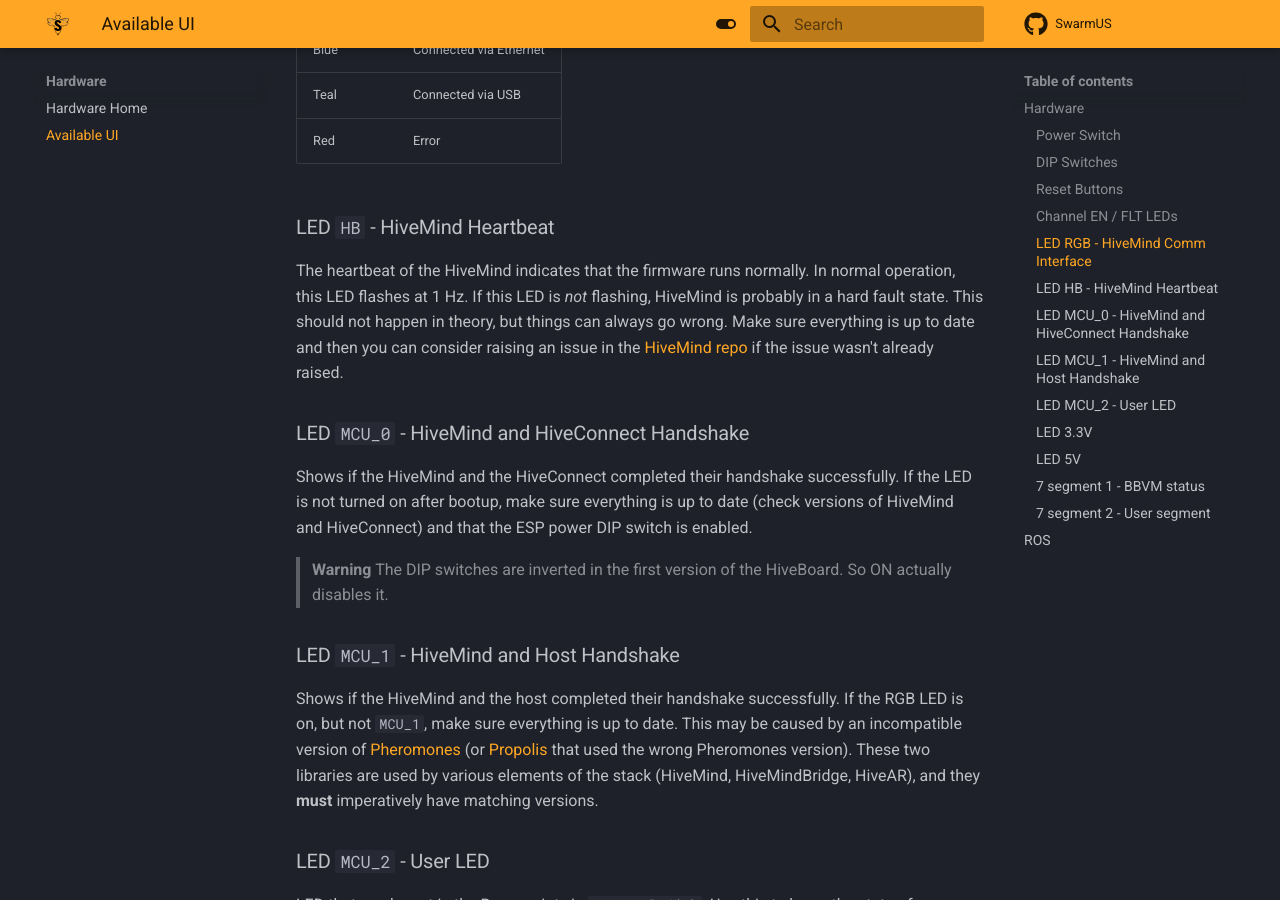
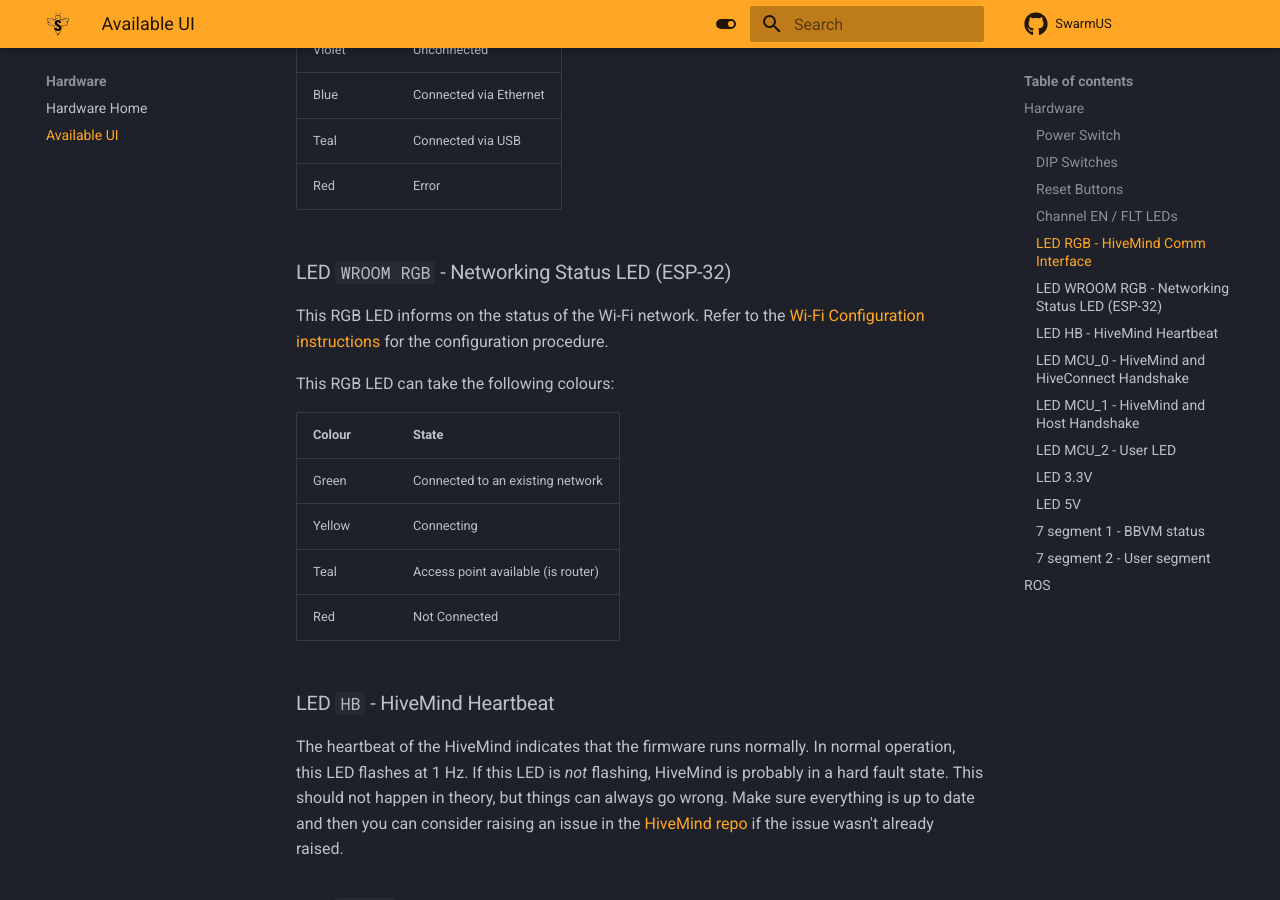
Before and after one commit to SwarmUS/SwarmUS-doc, an MkDocs documentation site: the page built from docs/sections/hardware/hiveboard-ui.md, in a window 1280 px wide and 900 px high, scrolled down 3373 px. Built offline with MkDocs 1.6.1 and Material for MkDocs 9.7.7, drawn with Linux system fonts in a browser that asks for light colours; some of the changed text lies outside the part shown.

Commit message:
Feat/swarinfo 617 wifi setup (#11)
* edits sam

* wip

* wip with resize

* Wifi done

* cleanup

```diff
--- a/docs/sections/hardware/hiveboard-ui.md
+++ b/docs/sections/hardware/hiveboard-ui.md
@@ -9,6 +9,7 @@ These are the UI elements that are worth mentioning on a physical HiveBoard:
 | ID on board | Description                        |
 | ----------- | ---------------------------------- |
 | LED RGB     | HiveMind comm interface            |
+| WROOM RGB   | Networking Status LED (ESP-32)     |
 | LED HB      | HiveMind heartbeat                 |
 | LED MCU_0   | HiveMind and HiveConnect handshake |
 | LED MCU_1   | HiveMind and Host handshake        |
@@ -75,6 +76,19 @@ The RGB LED can take the following colours:
 | Teal   | Connected via USB      |
 | Red    | Error                  |
 
+### LED `WROOM RGB` - Networking Status LED (ESP-32)
+
+This RGB LED informs on the status of the Wi-Fi network. Refer to the [Wi-Fi Configuration instructions](../reference/Networking/configure-wifi.md) for the configuration procedure.
+
+This RGB LED can take the following colours:
+
+| Colour | State                                |
+| ------ | ----------------------               |
+| Green  | Connected to an existing network     |
+| Yellow | Connecting                           |
+| Teal   | Access point available (is router)   |
+| Red    | Not Connected                        |
+
 ### LED `HB` - HiveMind Heartbeat
 
 The heartbeat of the HiveMind indicates that the firmware runs normally. In normal operation, this LED flashes at 1 Hz. If this LED is _not_ flashing, HiveMind is probably in a hard fault state. This should not happen in theory, but things can always go wrong. Make sure everything is up to date and then you can consider raising an issue in the [HiveMind repo](https://github.com/SwarmUS/HiveMind/issues) if the issue wasn't already raised.
@@ -107,6 +121,8 @@ The status of the BBVM, in which your Buzz code is run.
 
 If it's 0, the VM, is running fine. If it's a non zero value. The value represent the error code via an enumeration.
 
+If it's 0, the VM, is running fine. If it's a non zero value. The value represent the error code via an enumeration.
+
 The values of the enumeration can be found [here](https://swarmus.github.io/HiveMind/SystemStates_8h.html#a0c10345a5a61ea917f59a0437ad481a0). If you want more information about the error code meaning, you can check the [BittyBuzz repo](https://github.com/buzz-lang/BittyBuzz/blob/c7b6294230819b58a2420cfd6f9847c4a927bba9/src/bittybuzz/bbzenums.h#L25).
 
 ### 7 segment 2 - User segment
--- a/mkdocs.yml
+++ b/mkdocs.yml
@@ -33,6 +33,8 @@ nav:
           - Defining Callbacks: "sections/reference/HiveMindBridge/defining-callbacks.md"
           - Defining Manifests: "sections/reference/HiveMindBridge/defining-manifests.md"
           - Example Logger Implementation: "sections/reference/HiveMindBridge/logger.md"
+      - Networking:
+          - Configuring the Wi-Fi network: "sections/reference/Networking/configure-wifi.md"
   - Hardware:
       - Hardware Home: "sections/hardware/index.md"
       - Available UI: "sections/hardware/hiveboard-ui.md"
@@ -74,3 +76,5 @@ markdown_extensions:
   - pymdownx.inlinehilite
   - pymdownx.superfences
   - pymdownx.snippets
+  - attr_list
+  - md_in_html
```
Also changed, not shown: docs/sections/reference/Networking/configure-wifi.md (added, +72 -0 lines), docs/sections/reference/Networking/img/hivear-connection-page-connected.png (added), docs/sections/reference/Networking/img/hivear-connection-page-selection-bar.png (added), docs/sections/reference/Networking/img/hivear-connection-page.png (added), docs/sections/reference/Networking/img/hivear-settings-wifi.png (added), 3 other files.
